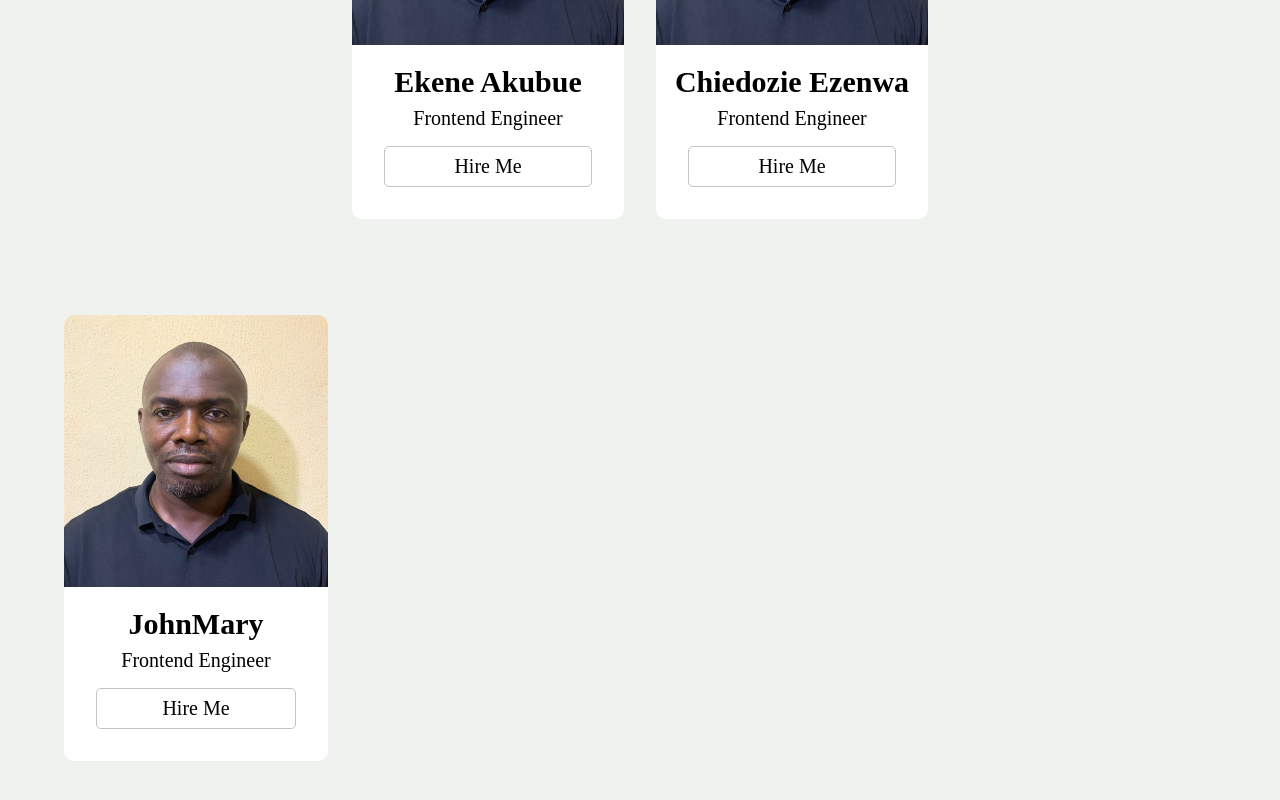
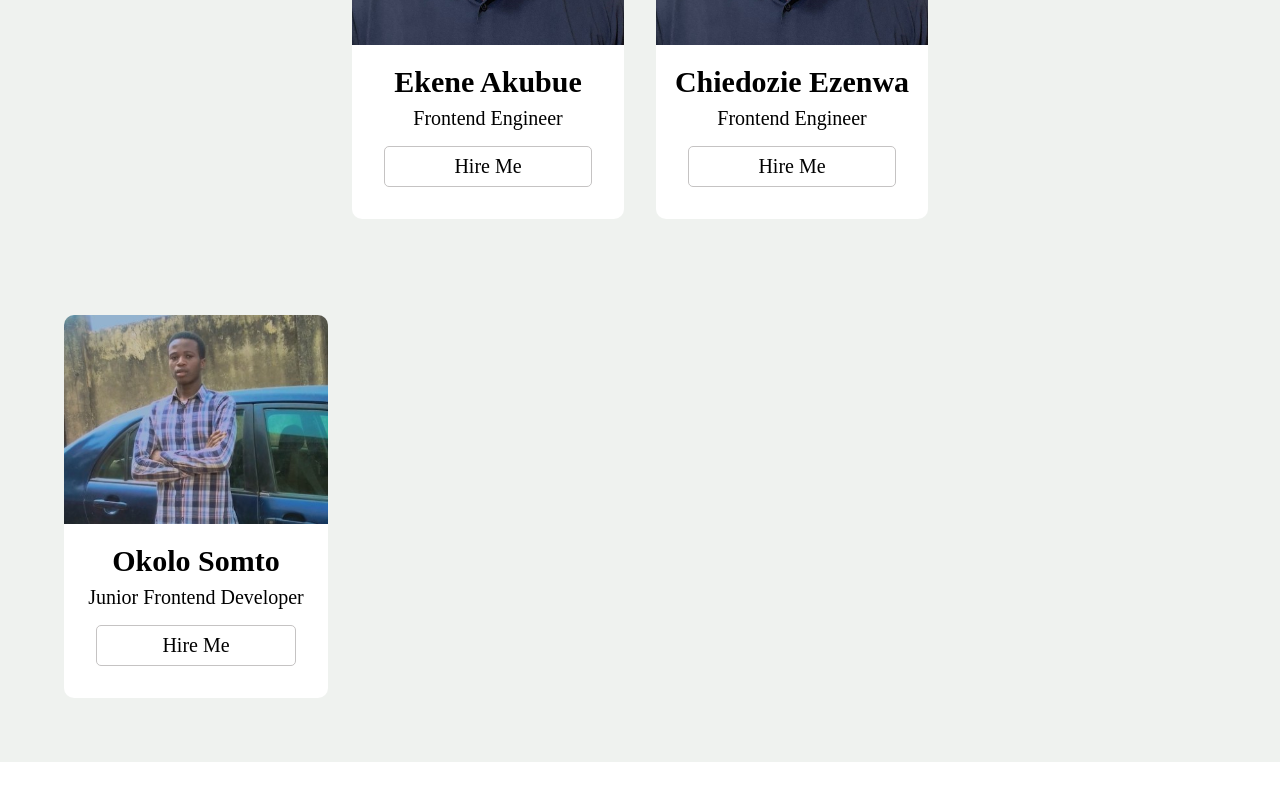
Before and after one commit to ekeneakubue/skillup2025B, a React (Vite) app: page /portfolio in a window 1280 px wide. Shown: the part 468-1268 px from the top of the page. After the commit the page ends 1230 px from the top, so only its background shows below. Built offline with nearby package versions, Linux system fonts and the light colour scheme.

Commit message:
added Somto profile card

```diff
--- a/src/pages/portfolio/Portfolio.jsx
+++ b/src/pages/portfolio/Portfolio.jsx
@@ -26,9 +26,9 @@ export default function Portfolio() {
             <div className={style.student_cards}>
               <section>
                 <PortfolioCard
-                  img = './images/portfolios/Ekene.png'
-                  name = 'JohnMary'
-                  path='Frontend Engineer'
+                  img = './images/portfolios/Somto.jpg'
+                  name = 'Okolo Somto'
+                  path='Junior Frontend Developer'
                 />
 
               </section>
```
Also changed, not shown: public/images/portfolios/Somto.jpg (added).
